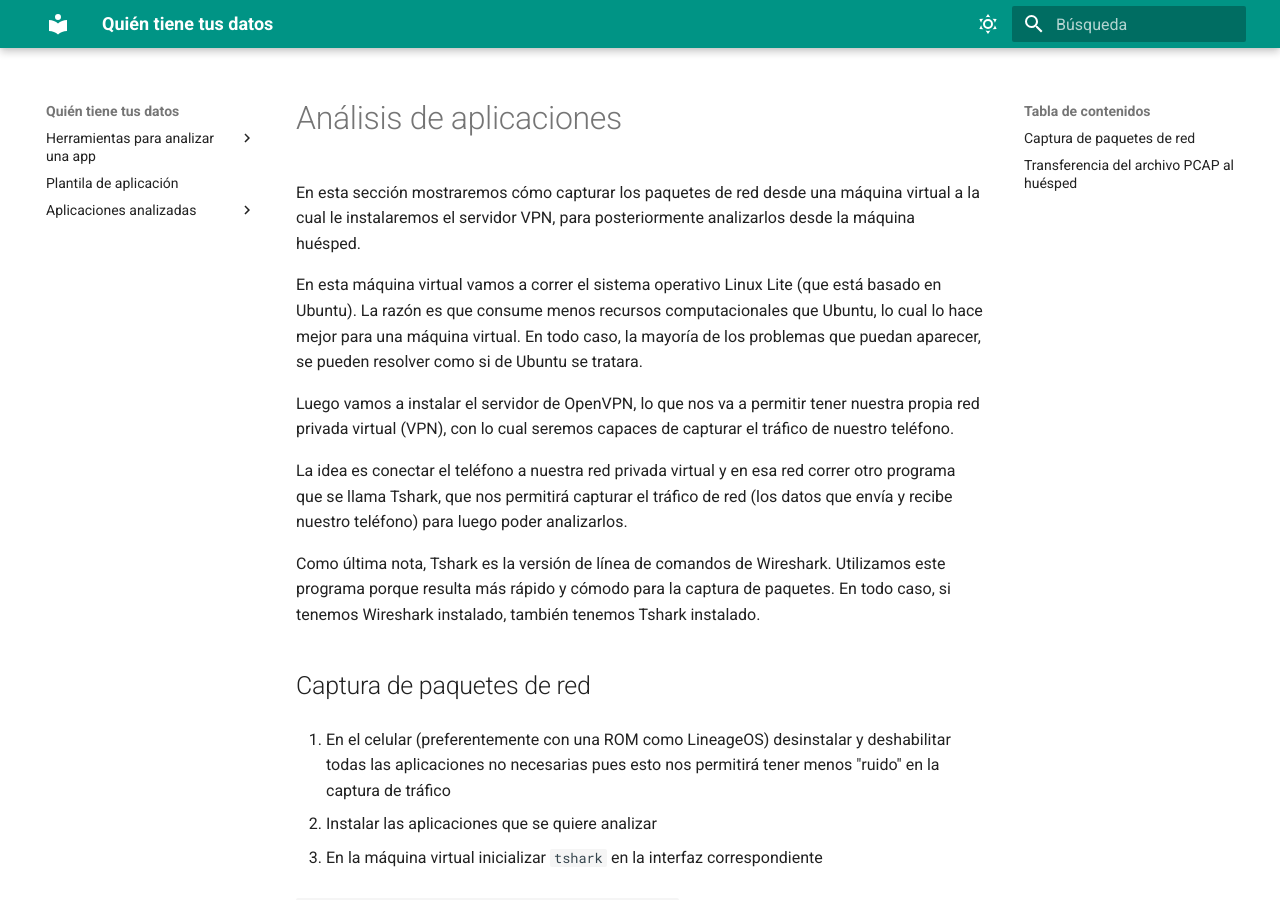
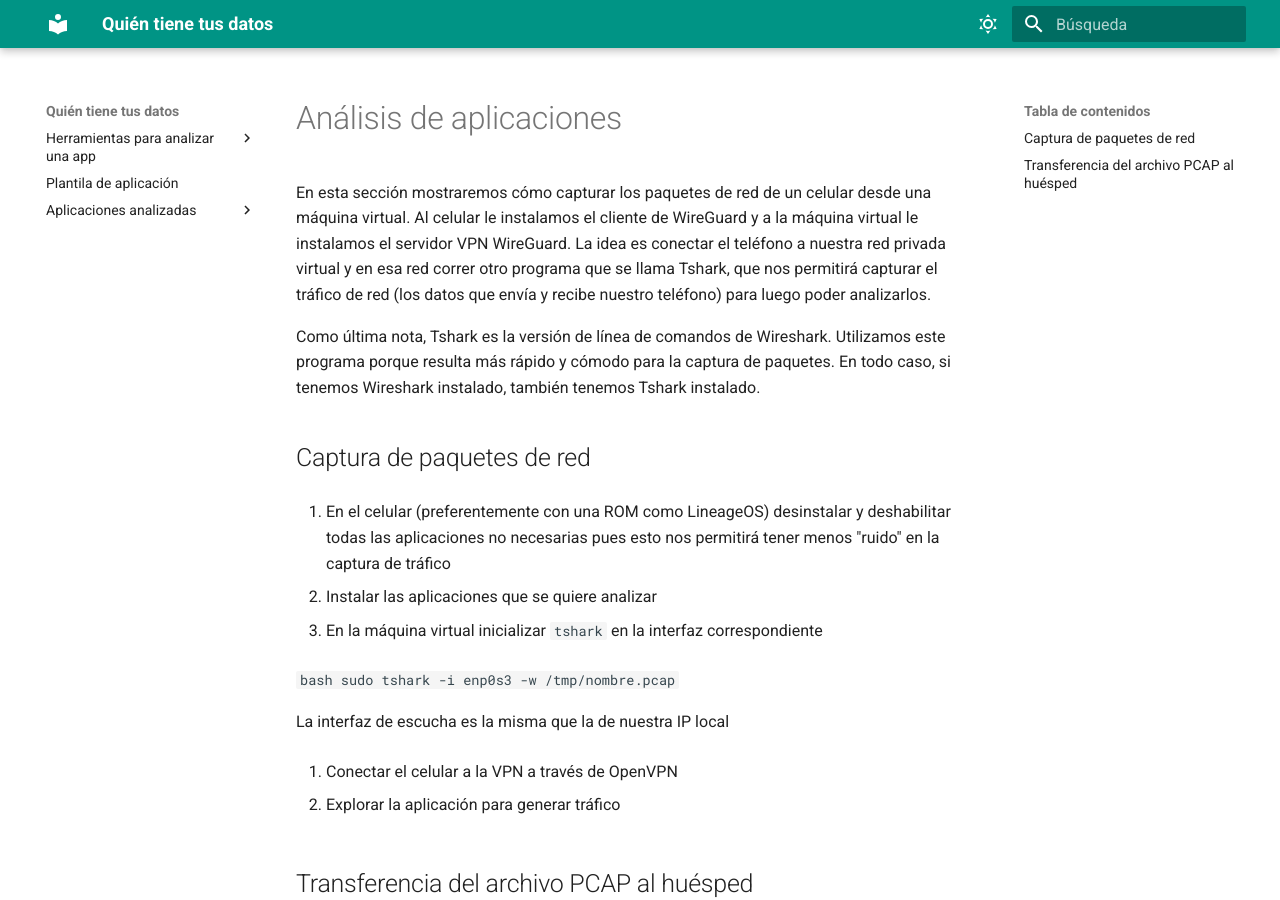
Before and after one commit to Socialtic/qttd, an MkDocs documentation site: the page built from docs/02-captura-trafico.md, in a window 1280 px wide and 900 px high. Built offline with MkDocs 1.6.1 and Material for MkDocs 9.7.7, drawn with Linux system fonts in a browser that asks for light colours.

Commit message:
friendly

```diff
--- a/docs/02-captura-trafico.md
+++ b/docs/02-captura-trafico.md
@@ -1,13 +1,5 @@
 # Análisis de aplicaciones
-
-En esta sección mostraremos cómo capturar los paquetes de red desde una máquina virtual a la cual le instalaremos el servidor VPN, para posteriormente analizarlos desde la máquina huésped.
-
-
-
- En esta máquina virtual vamos a correr el sistema operativo Linux Lite (que está basado en Ubuntu). La razón es que consume menos recursos computacionales que Ubuntu, lo cual lo hace mejor para una máquina virtual. En todo caso, la mayoría de los problemas que puedan aparecer, se pueden resolver como si de Ubuntu se tratara.
-
-Luego vamos a instalar el servidor de OpenVPN, lo que nos va a permitir tener nuestra propia red privada virtual (VPN), con lo cual seremos capaces de capturar el tráfico de nuestro teléfono.
-
+En esta sección mostraremos cómo capturar los paquetes de red de un celular desde una máquina virtual. Al celular le instalamos el cliente de WireGuard y a la máquina virtual le instalamos el servidor VPN WireGuard.
 La idea es conectar el teléfono a nuestra red privada virtual y en esa red correr otro programa que se llama Tshark, que nos permitirá capturar el tráfico de red (los datos que envía y recibe nuestro teléfono) para luego poder analizarlos.
 
 Como última nota, Tshark es la versión de línea de comandos de Wireshark. Utilizamos este programa porque resulta más rápido y cómodo para la captura de paquetes. En todo caso, si tenemos Wireshark instalado, también tenemos Tshark instalado.
```
